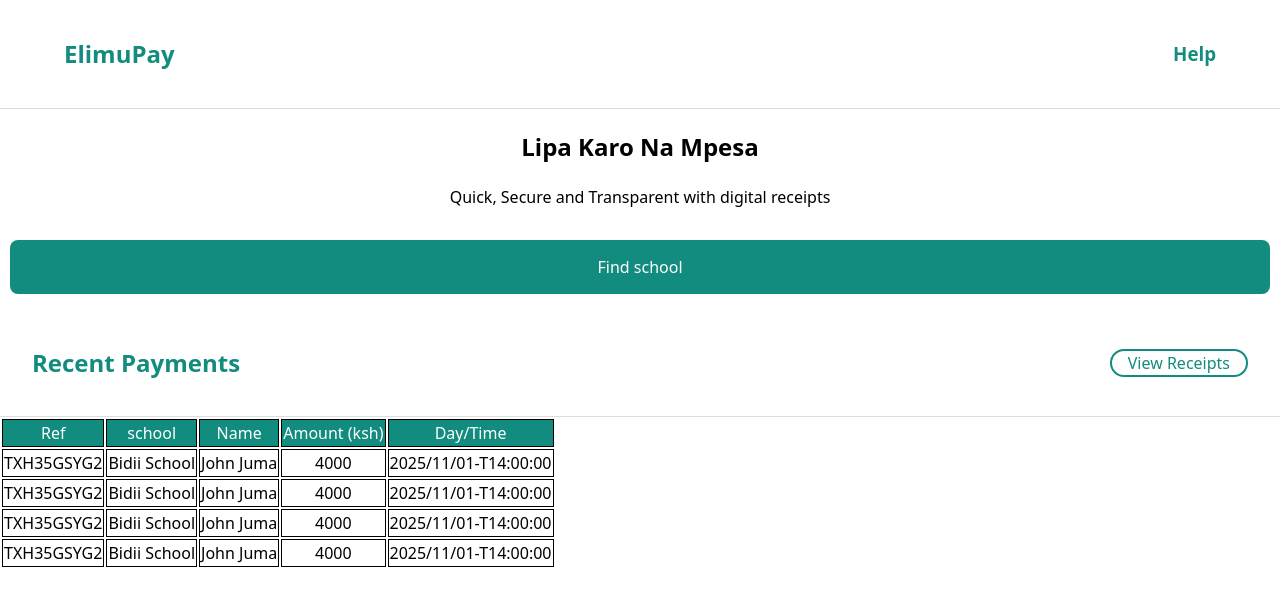
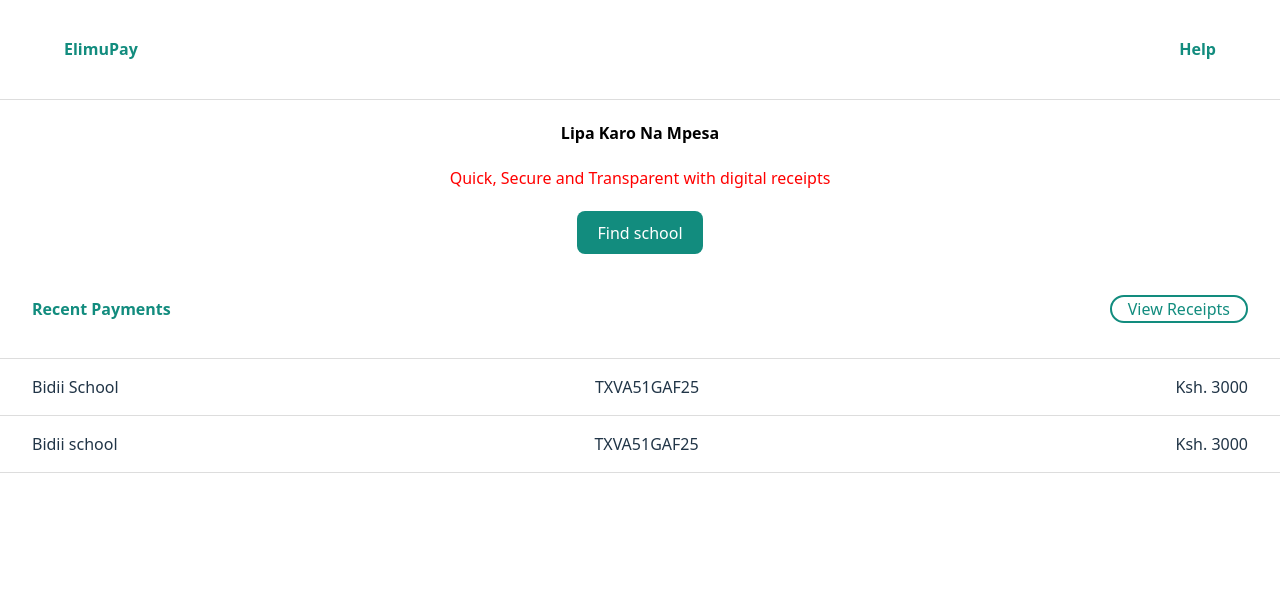
Before and after one commit to Jef70987/elimupay, a React (Vite) app: page / in a window 1280 px wide. Shown: the top 606 px of the page. Built offline with nearby package versions, Linux system fonts and the light colour scheme.

Commit message:
latest change

```diff
--- a/index.html
+++ b/index.html
@@ -2,7 +2,7 @@
 <html lang="en">
   <head>
     <meta charset="UTF-8" />
-    <link rel="icon" type="image/svg+xml" href="" />
+    <!-- <link rel="icon" type="image/svg+xml" href="" /> -->
     <meta name="viewport" content="width=device-width, initial-scale=1.0" />
     <title>elimupay</title>
   </head>
--- a/src/components/Dashboard.jsx
+++ b/src/components/Dashboard.jsx
@@ -11,15 +11,15 @@ const Dashboard = () =>{
         <div className="dashboard--container">
             <div className="dashboard--header">
                 <div className="logo--header">
-                    <h2>ElimuPay</h2>
+                    <h4>ElimuPay</h4>
                 </div>
                 <div className="help--header">
-                    <h3>Help</h3>
+                    <h4>Help</h4>
                 </div>
             </div>
             <div className="dashboard--main--content">
                 <div className="dashboard--description">
-                    <h2>Lipa Karo Na Mpesa</h2>
+                    <h4>Lipa Karo Na Mpesa</h4>
                     <p>Quick, Secure and Transparent with digital receipts</p>
                 </div>
                 <div className="institution--search">
@@ -27,50 +27,21 @@ const Dashboard = () =>{
                 </div>
                 <div className="recent--payments">
                     <div className="receipts--view">
-                        <h2>Recent Payments</h2>
+                        <h4>Recent Payments</h4>
                         <a href="#">View Receipts</a>
                     </div>
-                   <table className="recent--table">
-
-                    <tbody>
-                        <tr className="recent--header">
-                            <td>Ref</td>
-                            <td>school</td>
-                            <td>Name</td>
-                            <td>Amount (ksh)</td>
-                            <td>Day/Time</td>
-                        </tr>
-
-                        <tr>
-                            <td>TXH35GSYG2</td>
-                            <td>Bidii School</td>
-                            <td>John Juma</td>
-                            <td>4000</td>
-                            <td>2025/11/01-T14:00:00</td>
-                        </tr>
-                        <tr>
-                            <td>TXH35GSYG2</td>
-                            <td>Bidii School</td>
-                            <td>John Juma</td>
-                            <td>4000</td>
-                            <td>2025/11/01-T14:00:00</td>
-                        </tr>
-                        <tr>
-                            <td>TXH35GSYG2</td>
-                            <td>Bidii School</td>
-                            <td>John Juma</td>
-                            <td>4000</td>
-                            <td>2025/11/01-T14:00:00</td>
-                        </tr>
-                        <tr>
-                            <td>TXH35GSYG2</td>
-                            <td>Bidii School</td>
-                            <td>John Juma</td>
-                            <td>4000</td>
-                            <td>2025/11/01-T14:00:00</td>
-                        </tr>
-                    </tbody>
-                   </table>
+                    <div className="recents">
+                        <div className="transcation--details">
+                            <p>Bidii School</p>
+                            <span><p>TXVA51GAF25</p></span>
+                            <p>Ksh. 3000</p>
+                        </div>
+                        <div className="transcation--details">
+                            <p>Bidii school</p>
+                            <span><p>TXVA51GAF25</p></span>
+                            <p>Ksh. 3000</p>
+                        </div>
+                    </div>
                 </div>
             </div>
         </div>
--- a/src/components/SearchSchool.jsx
+++ b/src/components/SearchSchool.jsx
@@ -1,4 +1,4 @@
-import React from "react";
+import React, { useState } from "react";
 import "./style/SearchSchool.css";
 import { useNavigate } from "react-router-dom";
 const SearchSchool = () =>{
@@ -7,9 +7,32 @@ const SearchSchool = () =>{
     const handleBack =()=>{
         navigate('/Dashboard');
     };
+
+    const [inputValue, setinputValue] = useState('');
+    const [showOptions, setShowOptions] = useState(false);
+    const [Info, setInfo] = useState('Select from list or type to search by name.');
+    const options = [
+        'Bidii school','Jawabu school','Elimu School'
+    ];
+
+    const filteredOptions = options.filter(option =>
+        option.toLowerCase().includes(inputValue.toLowerCase())
+    );
+
     const handleClick =()=>{
-        navigate('/Verify');
+        if (inputValue != ''){
+            navigate('/Verify');
+        }
+        setInfo('Error! PLease type or select school !!!');
+
     };
+
+    const handleSelect = (value) => {
+        setinputValue(value);
+        setShowOptions(false);
+        handleClick
+    }
+
     return(
         <div className="search--main-container">
             <div className="search--header">
@@ -17,7 +40,7 @@ const SearchSchool = () =>{
                     <a href="#" onClick={handleBack}>Back</a>
                 </div>
                 <div className="header--info">
-                    <h2>Select School</h2>
+                    <h4>Select School</h4>
                 </div>
                 <div className="help--header">
                     <a>Help</a>
@@ -25,38 +48,47 @@ const SearchSchool = () =>{
             </div>
             <div className="search--main-content">
                 <div className="input--search">
-                    <p>Select from list or type to search by name.</p>
-                     <div className="type--select">
-                        <select className="select--input">
-                            <option>--Select school from list--</option>
-                            <option>Bidii school</option>
-                            <option>Jawabu school</option>
-                            <option>Elimu school</option>
-                            <option>Prestigius school</option>
-                            <option>Goodwill school</option>
-                        </select>
-                    </div>
-                    <div className="type--search">
-                        <div className="search--input">
-                            <input type="text" placeholder="search by name..."/>
+                    <p className="status--info">{Info}</p>
+                     <input
+                     type="text"
+                     value={inputValue}
+                     onChange={(e) => setinputValue(e.target.value)}
+                     onFocus={() => setShowOptions(true)}
+                     onBlur={() => setTimeout(() => setShowOptions(false), 200)}
+                     placeholder="Type or select..."
+                     />
+                    {showOptions && filteredOptions.length > 0 && (
+                        <div className="list--options">
+                            {filteredOptions.map((option, index) => (
+                                <div
+                                key={index}
+                                onClick={() => handleSelect(option)}
+                                style={{
+                                    padding: '8px',
+                                    cursor: 'pointer',
+                                    borderBottom: '1px solid #eee'
+                                }}
+                                onMouseEnter={(e) => e.target.style.backgroud = '#f0f0f0'}
+                                onMouseLeave={(e) => e.target.style.backgroud = 'white'}
+                                >
+                                    {option}
+                                </div>
+                            ))}
                         </div>
-                        <div >
-                            <button className="search--button" onClick={handleClick}>Verify school</button>
-                        </div>
-                    </div>
-
+                    )}
+                    <button className="verify--button" onClick={handleClick}>Verify school</button>
                 </div>
                 <div className="most--popular-schools">
-                    <h2>Popular searches</h2>
+                    <h4>Popular searches</h4>
                     <a href="#">
                         <div className="school">
-                            <h3>Bidii school</h3>
+                            <h5>Bidii school</h5>
                             <p>Nairobi</p>
                         </div>
                     </a>
                    <a href="#">
                      <div className="school">
-                        <h3>jawabu school</h3>
+                        <h5>jawabu school</h5>
                             <p>Kakamega</p>
                         </div>
                    </a>
--- a/src/components/style/Dashboard.css
+++ b/src/components/style/Dashboard.css
@@ -18,26 +18,18 @@
     flex-direction: column;
     gap: 5px;
 }
-.dashboard--main--content, .dashboard--description{
+.dashboard--description{
     color: #000000;
 }
-.institution--search{
-    display: flex;
-    flex-direction: column;
-    gap: 20px;
-    margin: 10px;
+.dashboard--description p{
+    color: red;
 }
 
-.search--button{
+.search--button {
     background: #128C7E;
-    transition: background 0.2s ;
+
 }
 
-.recent--payments td{
-    color: black;
-
-    border: 1px solid black;
-}
 .receipts--view{
     display: flex;
     justify-content: space-between;
@@ -52,11 +44,16 @@
     padding: 0rem 1rem;
     color: #128C7E;
 }
+.recents{
+    display: flex;
+    flex-direction: column;
 
-
-.recent--header{
-    background-color: #128C7E;
 }
-.recent--header td{
-    color: #ffffff;
+.transcation--details{
+    display: flex;
+    justify-content: space-between;
+    padding: 0rem 2rem;
+    gap: 20px;
+    align-items: center;
+    border-bottom: 1px solid #ddd;
 }
--- a/src/components/style/SearchSchool.css
+++ b/src/components/style/SearchSchool.css
@@ -32,34 +32,36 @@
     flex-direction: column;
     gap: 10px;
     margin: 10px;
+    align-items: center;
 }
 .input--search p{
-    color: grey;
+    color: red;
 }
-.type--search{
-    display: flex;
-    flex-direction: column;
-    gap: 20px;
+.input--search input{
+    width: 80%;
+    padding: 8px;
+    border-radius: 50px;
+    font-size: 16px;
+    border: 2px solid #128C7E;
 }
-.search--input input{
-    background: transparent;
-    border-radius: 25px;
-    padding: 15px 25%;
+.list--options{
+    position: absolute;
+    top: 25%;
+    left: 0;
+    right: 0;
+    background-color: white;
+    border: 1px solid #ccc;
+    color: #128C7E;
+    max-height: 200px;
+    overflow-y: auto;
+
+}
+.verify--button {
+    background: #128C7E;
 
 }
 
-.search--button{
-    background-color: #128C7E;
-    padding: 15px 25%;
-}
-.type--select .select--input{
-    border-radius: 25px;
-    padding: 15px 26%;
-    background: transparent;
-    color: black;
-}
-
-.most--popular-schools h2{
+.most--popular-schools h4{
     border-bottom: 2px solid #ddd;
     color: #000000;
 }
@@ -67,11 +69,8 @@
     text-align: left;
     padding: 0px 10px;
     font-size: bold;
-
+    color: gray;
 }
-.school h3{
+.school h5{
     color: #000000;
 }
-.school p{
-    color: #808080;
-}
--- a/src/components/style/Verify.css
+++ b/src/components/style/Verify.css
@@ -37,7 +37,7 @@
 .verified{
     display: flex;
     justify-content: space-between;
-    padding: 0rem 3rem;
+    padding: 0rem 2rem;
 }
 .verified p{
     color: #000000;
@@ -56,10 +56,12 @@
 }
 .admission--input input{
     background: transparent;
-    border-radius: 25px;
-    padding: 15px 25%;
+    width: 80%;
+    padding: 8px;
+    border-radius: 50px;
+    font-size: 16px;
+    border: 2px solid #128C7E;
 }
-.verify--button button{
+.verify--button{
     background-color: #128C7E;
-    padding: 15px 25%;
 }
```
Also changed, not shown: src/components/Verify.jsx (+11 -7 lines).
